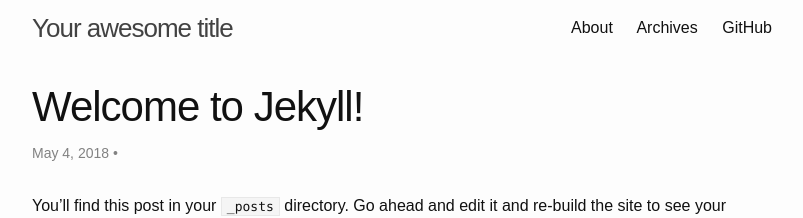
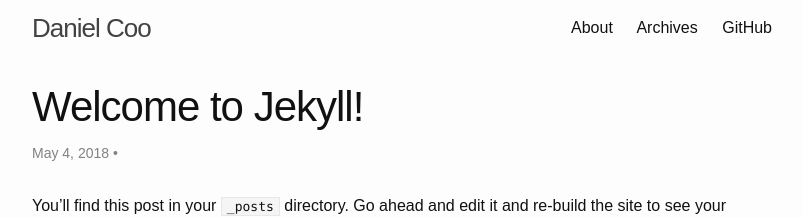
Before and after one commit to DC00/dc00.github.io, a Jekyll site: the page built from index.html, in a window 1280 px wide. Shown: the top 218 px of the page, without its empty margins (238-1041 px from the left). Built offline with Jekyll 4.4.1, drawn with Linux system fonts in a browser that asks for light colours; the list of posts is cut into pages by our own code; part of the change alters nothing that is shown.

Commit message:
update config

```diff
--- a/_config.yml
+++ b/_config.yml
@@ -13,16 +13,14 @@
 # you will see them accessed via {{ site.title }}, {{ site.email }}, and so on.
 # You can create any custom variable you would like, and they will be accessible
 # in the templates via {{ site.myvariable }}.
-title: Your awesome title
-email: your-email@example.com
+title: Daniel Coo
+email: djc4ku@gmail.com
 description: >- # this means to ignore newlines until "baseurl:"
-  Write an awesome description for your new site here. You can edit this
-  line in _config.yml. It will appear in your document head meta (for
-  Google search results) and in your feed.xml site description.
+  Thoughts and projects from a NOVA kid
 baseurl: "" # the subpath of your site, e.g. /blog
 url: "" # the base hostname & protocol for your site, e.g. http://example.com
-twitter_username: jekyllrb
-github_username:  jekyll
+twitter_username: lildcoo
+github_username:  DC00
 
 # Build settings
 markdown: kramdown
```
